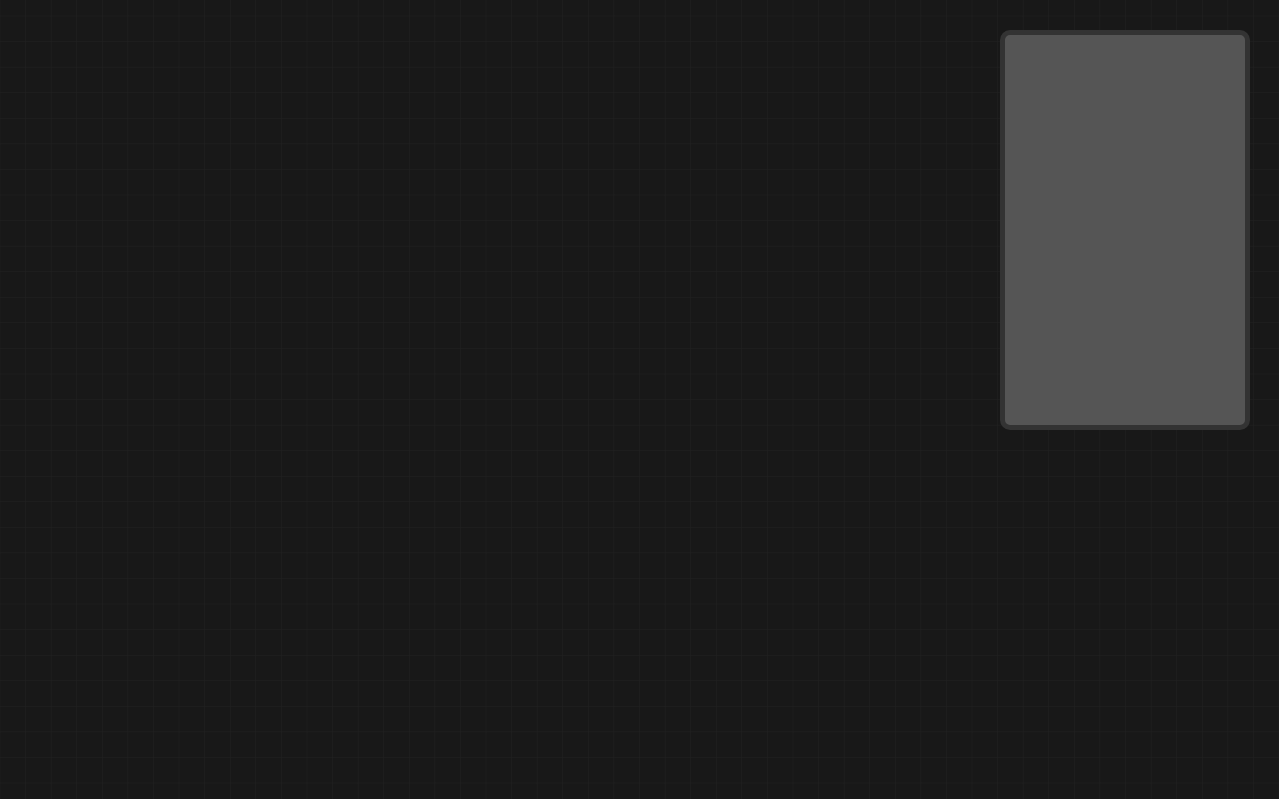
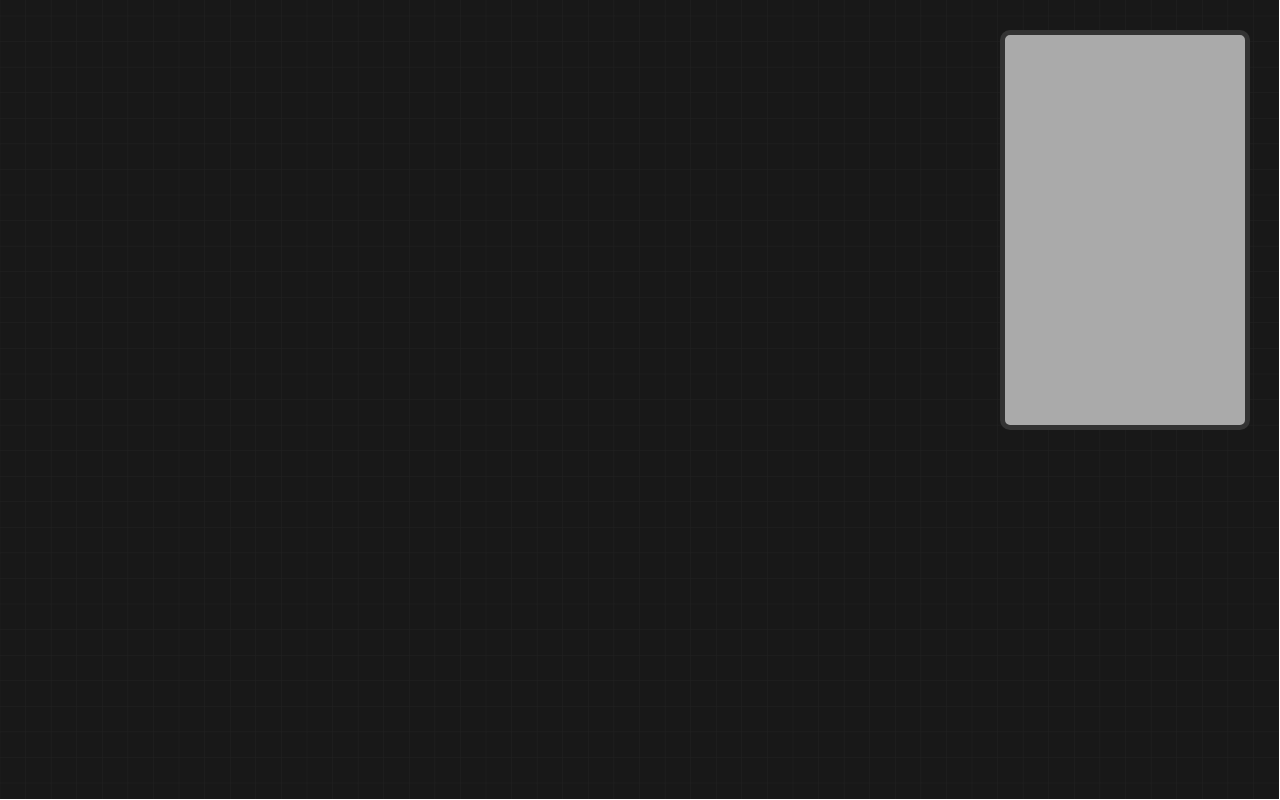
Before and after one commit to kartoff-an/EMSim, a website built with Vite: page index.html in a window 1280 px wide. Built offline with nearby package versions, Linux system fonts and the light colour scheme; animation ran at ten frames a second.

Commit message:
Update option panel background

```diff
--- a/style.css
+++ b/style.css
@@ -64,7 +64,7 @@
   left: calc(100vw - 280px);
   width: 250px;
   height: 400px;
-  background-color: #555;
+  background-color: #aaa;
   border-radius: 10px;
   border: 5px solid #333 ;
 }
```
